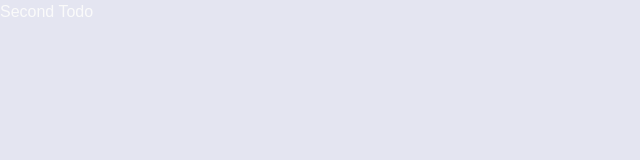
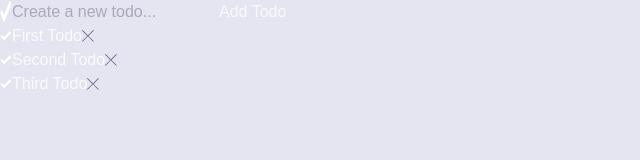
Before and after one commit to 11amanraj/to-do-2025, a Next.js app: page / in a window 1280 px wide. Shown: the top 160 px of the page, without its empty margins (0-640 px from the left). Built offline with nearby package versions, Linux system fonts and the light colour scheme.

Commit message:
Added handler functions

```diff
--- a/app/page.tsx
+++ b/app/page.tsx
@@ -1,6 +1,7 @@
 'use client'
 
-import { useState } from "react";
+import { useState, useRef } from "react";
+import Image from "next/image";
 
 interface todo {
   id: string,
@@ -9,6 +10,7 @@ interface todo {
 }
 
 export default function Home() {
+  const inputRef = useRef<HTMLInputElement>(null)
   const [todos, setTodos] = useState<todo[]>([
     {
       id: Math.random().toString(),
@@ -26,17 +28,54 @@ export default function Home() {
       completed: false
     }
   ])
-  const [hideCompleted, setHideCompleted] = useState<boolean>(true)
+  const [hideCompleted, setHideCompleted] = useState<boolean>(false)
+
+  const addTodoHandler = (e: React.FormEvent<HTMLFormElement>) => {
+    e.preventDefault()
+    if(inputRef.current) {
+      const todo = inputRef.current.value
+      setTodos(prev => [...prev, {
+        id: Math.random().toString(),
+        text: todo,
+        completed: false,
+      }])
+      inputRef.current.value = ''
+    }
+  }
+
+  const completeTodoHandler = () => {}
+
+  const deleteTodoHandler = () => {}
 
   return (
     <div>
+      <form className="flex" onSubmit={addTodoHandler}>
+        <Image src="/icon-check.svg" alt="check" width='12' height='12'/>
+        <input
+          ref={inputRef}
+          className="text-gray-500 bg-todo-box"
+          type="text"
+          placeholder="Create a new todo..."
+        />
+        <button type="submit">Add Todo</button>
+      </form>
       {todos.filter(todo => {
             if(!hideCompleted) {
               return true
             } else {
               return todo.completed
             }
-          }).map(todo => <div key={todo.id}>{todo.text}</div>)}
+          }).map(todo => {
+            return (
+              <div className="flex">
+                <button><Image src="/icon-check.svg" alt="check" width='12' height='12'/></button>
+                <div className="flex">
+                  <p key={todo.id}>{todo.text}</p>
+                  <button><Image src="/icon-cross.svg" alt="check" width='12' height='12'/></button>
+                </div>
+              </div>
+            )
+          })}
     </div>
   );
 }
```
